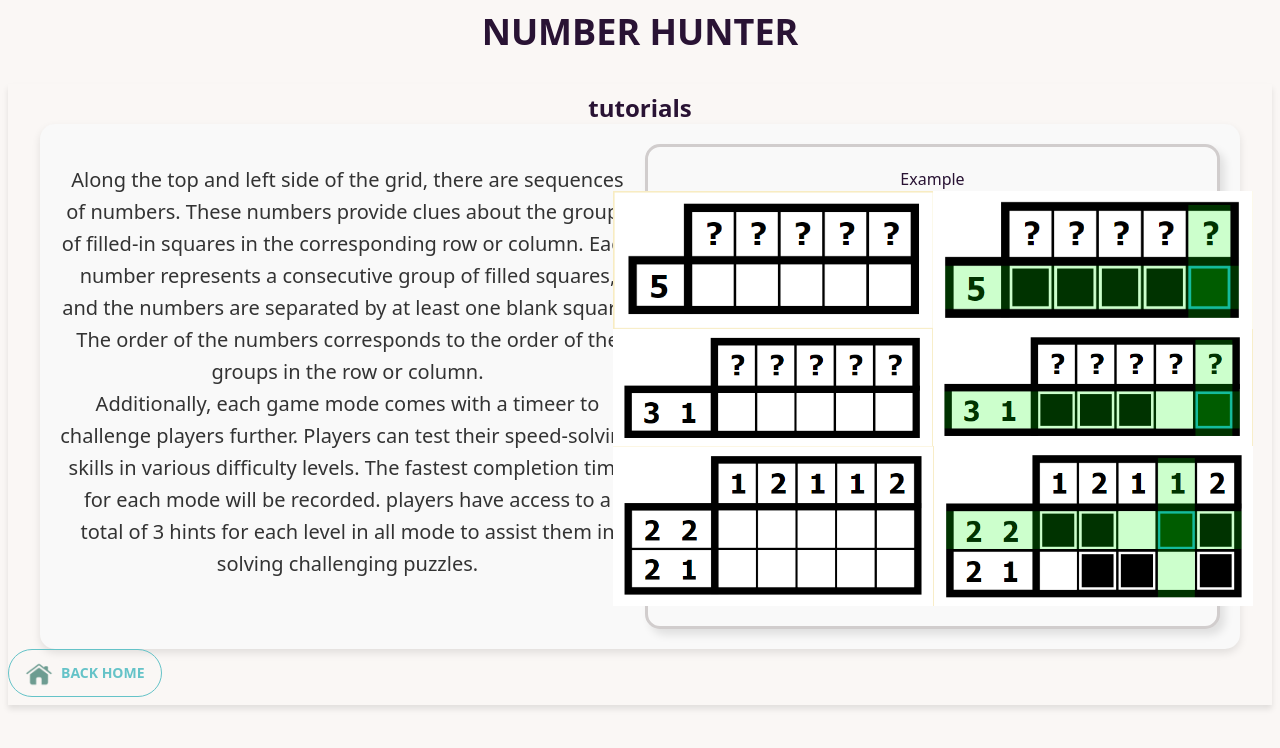
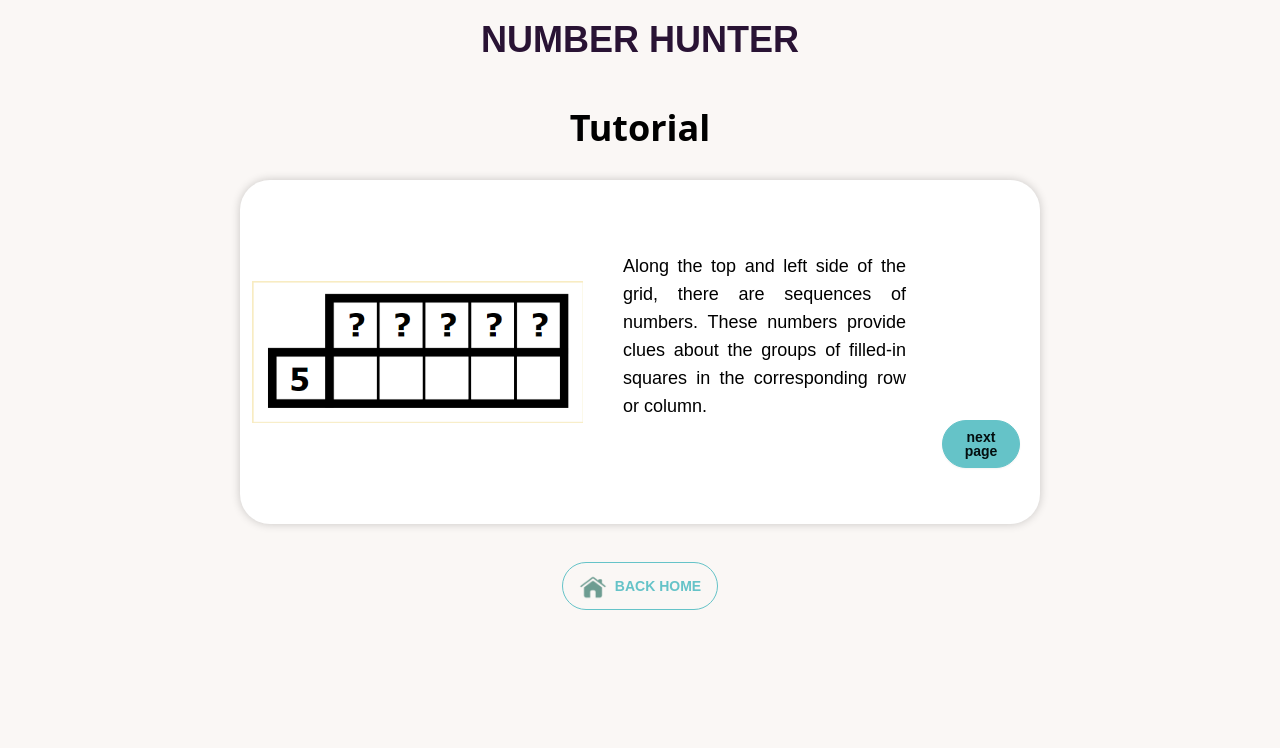
Before and after one commit to sMercyX/PROJECT1-SEC-1-NumberHunterX, a Vue app: page / in a window 1280 px wide. Both pictures are taken after a click on the button "Tutorial". Shown: the top 748 px of the page. Built offline with nearby package versions, Linux system fonts and the light colour scheme.

Commit message:
Change P Tutorails

```diff
--- a/src/App.vue
+++ b/src/App.vue
@@ -91,15 +91,24 @@ const randomLevel = () => {
 }
 
 // randomLevel()
-
+let tutorial = ref(0)
 let mode = "easyMode"
 let show = ref(0)
+function nextPage() {
+  tutorial.value++
+  console.log(tutorial.value)
+}
+function beforePage() {
+  tutorial.value--
+  console.log(tutorial.value)
+}
 function homePage() {
   show.value = 0
   missed.value = 0
 }
 function tutorialPage() {
   show.value = 1
+  console.log(tutorial.value)
 }
 function gamePage() {
   genBlock()
@@ -260,12 +269,20 @@ const genHint = () => {
   }
   while (true) {
     randomIndex = Math.floor(Math.random() * correctBlock.length)
-    let correctButMarkedCell = marked.filter((markedDom) => correctBlock.includes(markedDom.id));
+    let correctButMarkedCell = marked.filter((markedDom) =>
+      correctBlock.includes(markedDom.id)
+    )
     console.log(correctButMarkedCell)
-    if(correctButMarkedCell.length === (correctBlock.length - checked.filter((tile) => correctBlock.includes(tile)).length) || correctButMarkedCell.map((markedDom) => markedDom.id).includes(correctBlock[randomIndex])){
+    if (
+      correctButMarkedCell.length ===
+        correctBlock.length -
+          checked.filter((tile) => correctBlock.includes(tile)).length ||
+      correctButMarkedCell
+        .map((markedDom) => markedDom.id)
+        .includes(correctBlock[randomIndex])
+    ) {
       return
-    }
-    else if (
+    } else if (
       !checked.includes(correctBlock[randomIndex]) && //หาตัวที่ยังไม่ถูกกด
       !hints.value.includes(correctBlock[randomIndex]) //และไม่ซ้ำกับ hint ที่กดไปแล้ว
     ) {
@@ -273,14 +290,13 @@ const genHint = () => {
       hintsLeft.value--
       hints.value.push(correctBlock[randomIndex])
       let press4U = toRawBlock(correctBlock[randomIndex])
-      press4U.dispatchEvent(new Event('click')) //addClickers จำลอง
+      press4U.dispatchEvent(new Event("click")) //addClickers จำลอง
       checkHintable()
       // checkWin()
       return
     }
   }
 }
-
 
 //checkHeaderStyle is use for checking that block is header or not to custom style
 const checkHeaderStyle = (id) => {
@@ -382,17 +398,17 @@ function checkWin() {
   win.value = winTemp
   return winTemp
 }
-function resetMiss(){
+function resetMiss() {
   missed.value = 0
 }
-
-
 </script>
 
 <template>
-  <div class="header pb-2 flex justify-center py-3">
-    <div class="mb-4 text-4xl font-extrabold">NUMBER HUNTER</div>
+  <div class="gamePlay">
+    <div class="header pb-2 flex  justify-center py-3">
+      <div class="p-2 mb-8 text-4xl font-extrabold">NUMBER HUNTER</div>
     </div>
+
     <section id="homePage">
       <div v-show="show == 0" class="flex justify-center gap-3">
         <button @click="tutorialPage" class="btn btn-success text-white">
@@ -402,60 +418,136 @@ function resetMiss(){
         Play Game
       </button> -->
         <button @click="ezMode" class="btn btn-primary text-white">
-        Easy mode</button
-      ><button @click="hardMode" class="btn btn-error text-white">
+          Easy mode</button><button @click="hardMode" class="btn btn-error text-white">
           Hard mode
         </button>
       </div>
     </section>
 
+    <!--tutorial page-->
     <section id="tutorialPage">
       <!--main tutorial-->
       <div class="tutorial" v-show="show == 1">
-      <div class="tutorials py-2 m-2 center">
-        <h1 class="text-center text-2xl font-bold">tutorials</h1>
+        <div class="min-h-screen flex flex-col items-center">
+          <h1 class="text-4xl text-black mb-8 font-sans font-bold">Tutorial</h1>
 
-        <div class="tuto">
-          <h2 class="flex justify-center">
-            Along the top and left side of the grid, there are sequences of
+          <div class="box-wrapper" v-show="tutorial == 0">
+            <div class="box flex flex-col md:flex-row items-center justify-center py-8 md:py-12">
+              <!--img-->
+              <div class="md:w-1/2 mb-4 md:mb-0 md:mr-4 mx-3">
+                <img src="./assets/t1-1.png" class="w-full h-auto ">
+              </div>
+              <!--text-->
+              <div class="md:w-1/2 flex flex-col items-center justify-center">
+                <div class="text-lg text-black text-justify mb-4 md:mb-8 p-6">Along the top and left side of the grid,
+                  there are sequences of
                   numbers. These numbers provide clues about the groups of filled-in
-            squares in the corresponding row or column. Each number represents a
-            consecutive group of filled squares, and the numbers are separated
-            by at least one blank square. The order of the numbers corresponds
-            to the order of the groups in the row or column. <br />Additionally,
-            each game mode comes with a timeer to challenge players further.
-            Players can test their speed-solving skills in various difficulty
-            levels. The fastest completion time for each mode will be recorded.
-            players have access to a total of 3 hints for each level in all mode
-            to assist them in solving challenging puzzles.
-          </h2>
+                  squares in the corresponding row or column.
+                </div>
+              </div>
+              <!--btn-->
+              <div class="button-group self-start md:self-end flex flex-row  md:flex-col mr-2">
+                <button v-if="tutorial > 0" @click="beforePage" class="btn btn-primary mb-2 m-3">previous page</button>
 
-          <div class="pic">
-            <h1 class="flex justify-center">Example</h1>
-            <div class="flex justify-center">
-              <img src="./assets/t1-1.png" class="w-80" />
-              <img src="./assets/t1-2.png" class="w-80" />
-            </div>
-            <div class="flex justify-center">
-              <img src="./assets/t2-1.png" class="w-80" />
-              <img src="./assets/t2-2.png" class="w-80" />
-            </div>
-            <div class="flex justify-center">
-              <img src="./assets/t3-1.png" class="w-80" />
-              <img src="./assets/t3-2.png" class="w-80" />
+                <button v-if="tutorial < 4" @click="nextPage" class="btn btn-primary mb-2 m-3">next page</button>
               </div>
             </div>
           </div>
 
-        <button
-          class="btn btn-outline btn-primary"
-          type="button"
-          @click="homePage"
-        >
+          <div class="box-wrapper" v-show="tutorial == 1">
+            <div class="box flex flex-col md:flex-row items-center justify-center py-8 md:py-12">
+              <!--img-->
+              <div class="md:w-1/2 mb-4 md:mb-0 md:mr-4 mx-3">
+                <img src="./assets/t1-2.png" class="w-full h-auto ">
+              </div>
+              <!--text-->
+              <div class="md:w-1/2 flex flex-col items-center justify-center">
+                <div class="text-lg text-black text-justify mb-4 md:mb-8 p-6">Each number represents a
+            consecutive group of filled squares, and the numbers are separated
+            by at least one blank square.
+                </div>
+              </div>
+              <!--btn-->
+              <div class="button-group self-start md:self-end flex flex-row  md:flex-col mr-2">
+                <button v-if="tutorial > 0" @click="beforePage" class="btn btn-primary mb-2 m-3">previous page</button>
+
+                <button v-if="tutorial < 4" @click="nextPage" class="btn btn-primary mb-2 m-3">next page</button>
+              </div>
+            </div>
+          </div>
+
+          <div class="box-wrapper" v-show="tutorial == 2">
+            <div class="box flex flex-col md:flex-row items-center justify-center py-8 md:py-12">
+              <!--img-->
+              <div class="md:w-1/2 mb-4 md:mb-0 md:mr-4 mx-3">
+                <img src="./assets/t2-1.png" class="w-full h-auto ">
+              </div>
+              <!--text-->
+              <div class="md:w-1/2 flex flex-col items-center justify-center">
+                <div class="text-lg text-black text-justify mb-4 md:mb-8 p-6">The order of the numbers corresponds
+            to the order of the groups in the row or column. Additionally,
+            each game mode comes with a timeer to challenge players further.
+                </div>
+              </div>
+              <!--btn-->
+              <div class="button-group self-start md:self-end flex flex-row  md:flex-col mr-2">
+                <button v-if="tutorial > 0" @click="beforePage" class="btn btn-primary mb-2 m-3">previous page</button>
+
+                <button v-if="tutorial < 4" @click="nextPage" class="btn btn-primary mb-2 m-3">next page</button>
+              </div>
+            </div>
+          </div>
+
+          <div class="box-wrapper" v-show="tutorial == 3">
+            <div class="box flex flex-col md:flex-row items-center justify-center py-8 md:py-12">
+              <!--img-->
+              <div class="md:w-1/2 mb-4 md:mb-0 md:mr-4 mx-3">
+                <img src="./assets/t2-2.png" class="w-full h-auto ">
+              </div>
+              <!--text-->
+              <div class="md:w-1/2 flex flex-col items-center justify-center">
+                <div class="text-lg text-black text-justify mb-4 md:mb-8 p-6">Players can test their speed-solving skills in various difficulty
+            levels. The fastest completion time for each mode will be recorded.
+                </div>
+              </div>
+              <!--btn-->
+              <div class="button-group self-start md:self-end flex flex-row  md:flex-col mr-2">
+                <button v-if="tutorial > 0" @click="beforePage" class="btn btn-primary mb-2 m-3">previous page</button>
+
+                <button v-if="tutorial < 4" @click="nextPage" class="btn btn-primary mb-2 m-3">next page</button>
+              </div>
+            </div>
+          </div>
+
+          <div class="box-wrapper" v-show="tutorial == 4">
+            <div class="box flex flex-col md:flex-row items-center justify-center py-8 md:py-12">
+              <!--img-->
+              <div class="md:w-1/2 mb-4 md:mb-0 md:mr-4 mx-3">
+                <img src="./assets/t2-2.png" class="w-full h-auto ">
+              </div>
+              <!--text-->
+              <div class="md:w-1/2 flex flex-col items-center justify-center">
+                <div class="text-lg text-black text-justify mb-4 md:mb-8 p-6">players have access to a total of 3 hints for each level in all mode
+            to assist them in solving challenging puzzles.
+                </div>
+              </div>
+              <!--btn-->
+              <div class="button-group self-start md:self-end flex flex-row  md:flex-col mr-2">
+                <button v-if="tutorial > 0" @click="beforePage" class="btn btn-primary mb-2 m-3">previous page</button>
+
+                <button v-if="tutorial < 4" @click="nextPage" class="btn btn-primary mb-2 m-3">next page</button>
+              </div>
+            </div>
+          </div>
+
+
+          <!--home button-->
+          <button class="btn btn-outline btn-primary" type="button" @click="homePage">
             <img src="./assets/Home_icon_green.png" class="h-7" />
             BACK HOME
           </button>
         </div>
+
       </div>
     </section>
 
@@ -476,12 +568,7 @@ function resetMiss(){
               <span v-if="mins < 10">0</span>{{ mins }} :
               <span v-if="secs < 10">0</span>{{ secs }}
             </div>
-          <button
-            v-if="!start"
-            class="btn btn-outline btn-primary"
-            type="button"
-            @click="startGame()"
-          >
+            <button v-if="!start" class="btn btn-outline btn-primary" type="button" @click="startGame()">
               <img src="./assets/play-button.png" class="h-7" />
               Start
             </button>
@@ -494,21 +581,9 @@ function resetMiss(){
         <!--Table-->
         <div class="join flex justify-center">
           <table class="hanjie-table">
-          <tr
-            v-for="block in blocks"
-            :key="block.row"
-            :id="block.row"
-            :style="checkTR(block.row)"
-          >
-            <td
-              ref="playCellElements"
-              :class="checkHeaderStyle(col + block.row)"
-              v-for="col in block.column"
-              :key="col + block.row"
-              :id="col + block.row"
-              @click="addClickers"
-              @click.right="mark"
-            >
+            <tr v-for="block in blocks" :key="block.row" :id="block.row" :style="checkTR(block.row)">
+              <td ref="playCellElements" :class="checkHeaderStyle(col + block.row)" v-for="col in block.column"
+                :key="col + block.row" :id="col + block.row" @click="addClickers" @click.right="mark">
                 {{ checkHeader(col + block.row) }}
               </td>
             </tr>
@@ -518,22 +593,17 @@ function resetMiss(){
         <div class="flex justify-between m-5">
           <!-- Hint -->
           <div class="hint order-1 flex flex-row">
-          <button
-            :class="
-              hintsLeft > 0 && hintable
+            <button :class="hintsLeft > 0 && hintable
               ? 'btn btn-outline btn-accent m-1'
               : 'btn btn-active btn-ghost cursor-not-allowed m-1'
-            "
-            :disable="hintsLeft > 0 ? false : true"
-            @click="genHint"
-          >
+              " :disable="hintsLeft > 0 ? false : true" @click="genHint">
               Get hint: {{ hintsLeft }}
             </button>
             <div v-if="hints.length > 0" class="px-4 py-2 m-2 font-medium"></div>
           </div>
           <!--Miss-->
           <div class="missed order-last">
-          <div class="btn m-1 cursor-not-allowed">Missed : {{ missed }}</div>
+            <button class="btn m-1 cursor-not-allowed">Missed : {{ missed }}</button>
           </div>
         </div>
 
@@ -562,16 +632,11 @@ function resetMiss(){
 
               <div v-show="!newBestTime">
                 <h3 class="text-2xl">BE FASTER</h3>
-              <button
-                class="btn btn-outline btn-primary"
-                type="button"
-                @click="
-                  () => {
+                <button class="btn btn-outline btn-primary" type="button" @click="() => {
                   gamePage()
                   resetMiss()
                 }
-                "
-              >
+                  ">
                   <img src="./assets/play-button.png" class="h-7" />
                   Try again
                 </button>
@@ -581,12 +646,8 @@ function resetMiss(){
                 <p>YOU ARE THE NEW RECORD</p>
               </div>
               <div>
-              <button
-                class="btn btn-outline btn-primary"
-                type="button"
-                @click="homePage"
-              >
-                <img src="./assets/Home_icon_green.png"  class="h-7" />
+                <button class="btn btn-outline btn-primary" type="button" @click="homePage">
+                  <img src="./assets/Home_icon_green.png" class="h-7" />
                   BACK HOME
                 </button>
               </div>
@@ -595,9 +656,15 @@ function resetMiss(){
         </div>
       </div>
     </section>
+  </div>
 </template>
 
 <style scoped>
+.gamePlay {
+  font-family: Arial, Helvetica, sans-serif;
+}
+
+
 .pic {
   border: rgb(209, 205, 205) solid 3px;
   padding: 20px;
@@ -608,6 +675,7 @@ function resetMiss(){
   max-width: 150vh;
   margin: 0 auto;
 }
+
 .tuto {
   display: grid;
   grid-template-columns: 1fr 1fr;
@@ -627,37 +695,6 @@ function resetMiss(){
   box-shadow: 0 4px 6px rgba(0, 0, 0, 0.1);
 }
 
-.tuto h2 {
-  font-size: 20px;
-  line-height: 1.6;
-  color: #333;
-  text-align: center;
-  margin-bottom: 30px;
-}
-
-.tuto .example {
-  text-align: center;
-}
-
-.tuto .example h1 {
-  font-size: 24px;
-  font-weight: bold;
-  color: #333;
-  margin-bottom: 20px;
-}
-
-.tuto .example img {
-  width: 120px;
-  height: 120px;
-  margin: 10px;
-  border-radius: 10px;
-  box-shadow: 0 2px 4px rgba(0, 0, 0, 0.1);
-  transition: transform 0.3s ease-in-out;
-}
-
-.tuto .example img:hover {
-  transform: scale(1.05);
-}
 
 .hanjie {
   border-collapse: collapse;
@@ -692,10 +729,28 @@ function resetMiss(){
 .modal {
   background-color: rgba(0, 0, 0, 0.5);
 }
+
 .modal-container {
   display: flex;
   align-items: center;
   justify-content: center;
-  min-height: 100vh; /* Ensures that the container takes at least the full height of the viewport */
+  min-height: 100vh;
+  /* Ensures that the container takes at least the full height of the viewport */
+}
+
+.btn {
+  border-radius: 999px;
+  margin-top: 3%;
+}
+
+.box-wrapper {
+  max-width: 800px;
+}
+
+.box {
+  background-color: #ffffff;
+  /* White background */
+  border-radius: 30px;
+  box-shadow: 0 0 10px rgba(0, 0, 0, 0.2);
 }
 </style>
```
Lines whose indentation alone changed are shown as unchanged.
